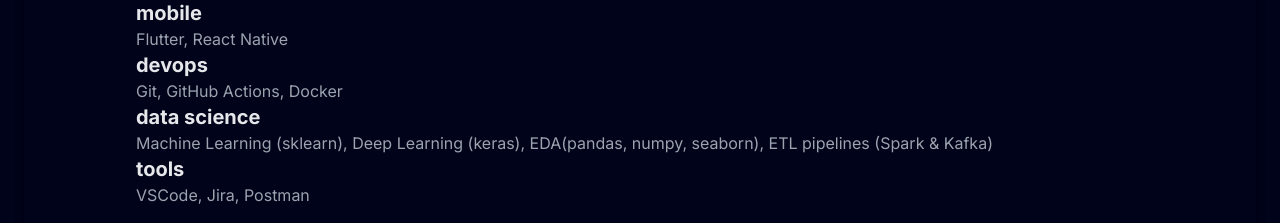
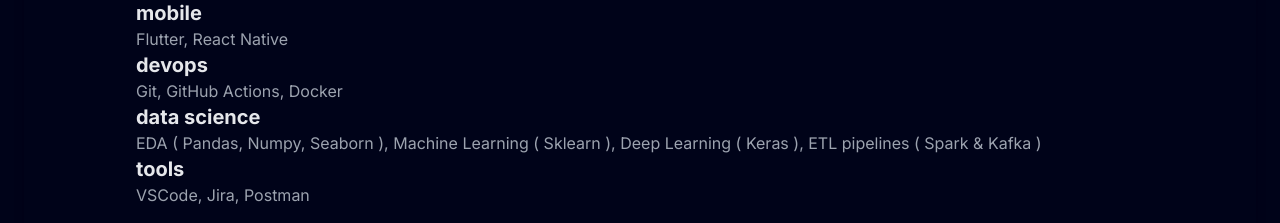
Before and after one commit to SaidAbderrahmane/saidabderrahmane.github.io, a Next.js app: page /resume in a window 1280 px wide. Shown: the part 1700-1923 px from the top of the page. Built offline with nearby package versions, Linux system fonts and the light colour scheme.

Commit message:
updated skills

```diff
--- a/components/Skills.tsx
+++ b/components/Skills.tsx
@@ -30,8 +30,9 @@
                     <TabsTrigger value="frontend">Frontend</TabsTrigger>
                     <TabsTrigger value="backend">Backend</TabsTrigger>
                     <TabsTrigger value="mobile">Mobile</TabsTrigger>
+                    <TabsTrigger value="devops">DevOps</TabsTrigger>
+                    <TabsTrigger value="data science">Data Science</TabsTrigger>
                     <TabsTrigger value="tools">Tools</TabsTrigger>
-                    <TabsTrigger value="devops">DevOps</TabsTrigger>
                 </TabsList>
                 {Object.entries(skills).map(([category, skillsList]) => (
                     <TabsContent key={category} value={category}>
--- a/data/index.ts
+++ b/data/index.ts
@@ -207,10 +207,10 @@
       { name: 'Docker', icon: "/docker.svg", description: 'A platform for developing, shipping, and running applications in containers.' }
   ],
   "data science": [
-    { name: 'Machine Learning (sklearn)', icon: "/python.svg", description: 'A library for the Python programming language that is used for machine learning.' },
-    { name: 'Deep Learning (keras)', icon: "/python.svg", description: 'A high-level neural networks API, written in Python.' },
-    { name: 'EDA(pandas, numpy, seaborn)', icon: "/python.svg", description: 'A library providing data structures and functions for data analysis.' },
-    { name: 'ETL pipelines (Spark & Kafka)', icon: "/java.svg", description: 'A unified analytics engine for large-scale data processing.' }
+    { name: 'EDA ( Pandas, Numpy, Seaborn )', icon: "/python.svg", description: 'A Python library providing data structures and functions for data analysis.' },
+    { name: 'Machine Learning ( Sklearn )', icon: "/python.svg", description: 'A Python Library that is used for machine learning.' },
+    { name: 'Deep Learning ( Keras )', icon: "/python.svg", description: 'A high-level neural networks API, written in Python.' },
+    { name: 'ETL pipelines ( Spark & Kafka )', icon: "/java.svg", description: 'A unified analytics engine for large-scale data processing.' }
 ],
   tools: [
       { name: 'VSCode', icon: "/vscode.svg", description: 'A source-code editor made by Microsoft for Windows, Linux and macOS.' },
```
